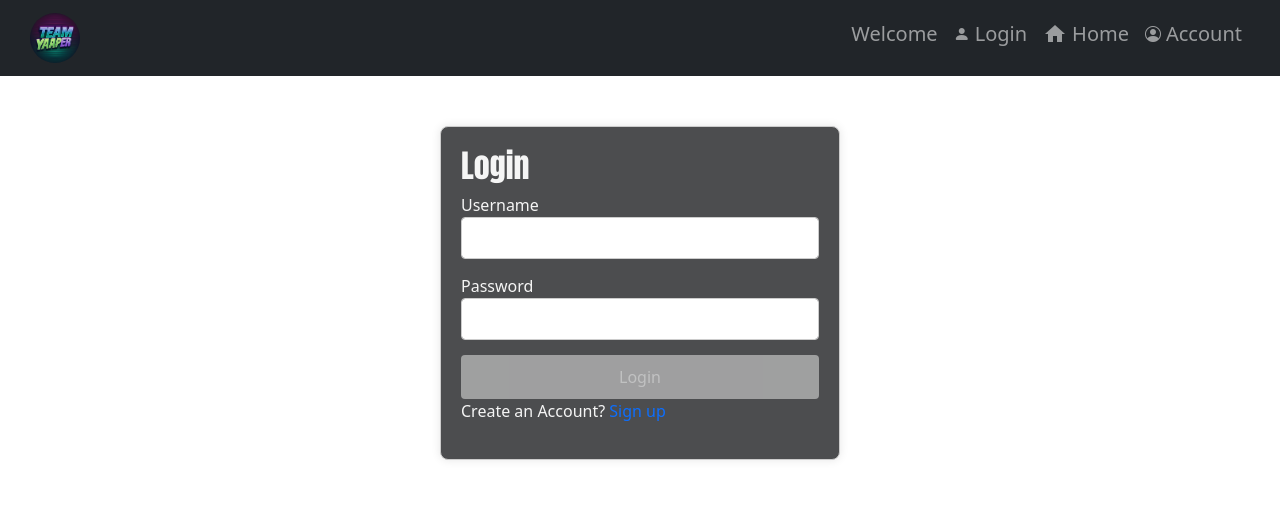
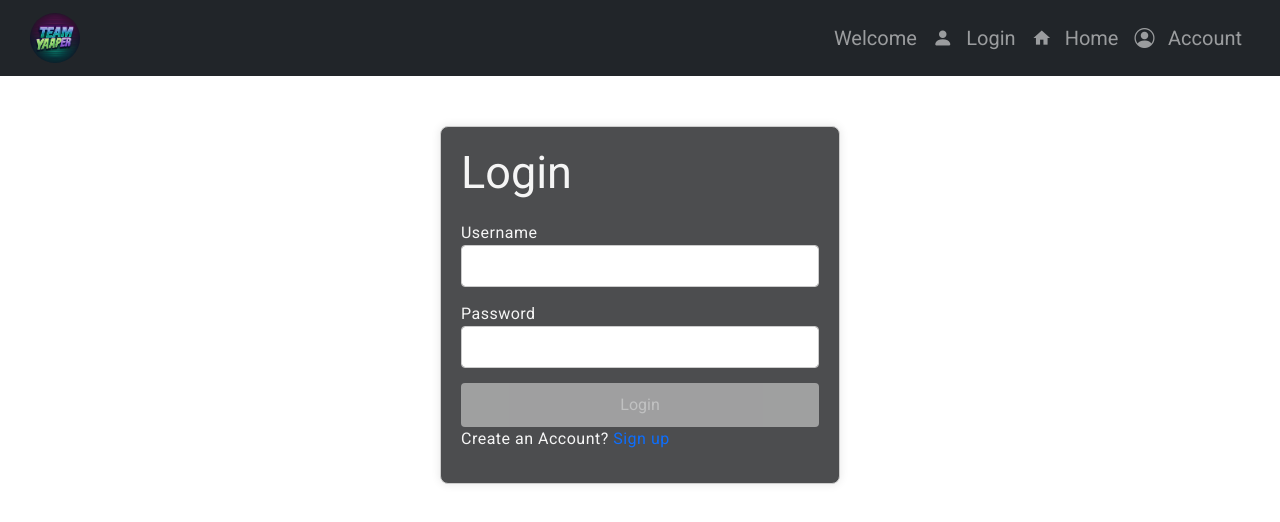
Before and after one commit to sajonasJ/TeamYaaper, an Angular app: page /login in a window 1280 px wide. Shown: the top 522 px of the page. Built offline with nearby package versions, Linux system fonts and the light colour scheme.

Commit message:
fixed issues with installation on desktop

```diff
--- a/angular.json
+++ b/angular.json
@@ -37,6 +37,7 @@
               }
             ],
             "styles": [
+              "@angular/material/prebuilt-themes/azure-blue.css",
               "src/styles.css",
               "./node_modules/bootstrap/dist/css/bootstrap.min.css",
               "node_modules/material-design-icons/iconfont/material-icons.css",
@@ -98,6 +99,7 @@
               }
             ],
             "styles": [
+              "@angular/material/prebuilt-themes/azure-blue.css",
               "src/styles.css"
             ],
             "scripts": []
--- a/package.json
+++ b/package.json
@@ -11,13 +11,16 @@
   "private": true,
   "dependencies": {
     "@angular/animations": "^18.1.0",
+    "@angular/cdk": "^18.2.2",
     "@angular/common": "^18.1.0",
     "@angular/compiler": "^18.1.0",
     "@angular/core": "^18.1.0",
     "@angular/forms": "^18.1.0",
+    "@angular/material": "^18.2.2",
     "@angular/platform-browser": "^18.1.0",
     "@angular/platform-browser-dynamic": "^18.1.0",
     "@angular/router": "^18.1.0",
+    "@material-ui/icons": "^4.11.3",
     "@types/bootstrap": "^5.2.10",
     "bootstrap": "^5.3.3",
     "bootstrap-icons": "^1.11.3",
--- a/src/app/app.module.ts
+++ b/src/app/app.module.ts
@@ -14,6 +14,7 @@ import { HomeComponent } from './pages/home/home.component';
 import { LoginPageComponent } from './pages/login-page/login-page.component';
 import { WelcomeComponent } from './pages/welcome/welcome.component';
 import { AddPostModalComponent } from './components/add-post-modal/add-post-modal.component';
+import { provideAnimationsAsync } from '@angular/platform-browser/animations/async';
 
 @NgModule({
   declarations: [
@@ -35,7 +36,9 @@ import { AddPostModalComponent } from './components/add-post-modal/add-post-moda
     AppRoutingModule,
     FormsModule
   ],
-  providers: [],
+  providers: [
+    provideAnimationsAsync()
+  ],
   bootstrap: [AppComponent]
 })
 export class AppModule { }
--- a/src/app/components/add-post-modal/add-post-modal.component.html
+++ b/src/app/components/add-post-modal/add-post-modal.component.html
@@ -9,20 +9,20 @@
         <!-- Post Title Input -->
         <div class="mb-3">
           <input type="text" class="form-control" [(ngModel)]="newPostTitle" placeholder="Post Title"
-            [maxlength]="postTitleCharacterLimit">
-          <small class="text-muted">{{ newPostTitle.length }}/{{ postTitleCharacterLimit }} characters</small>
+            [maxlength]="postTitleLimit">
+          <small class="text-muted">{{ newPostTitle.length }}/{{ postTitleLimit }} characters</small>
         </div>
         <!-- Post Text Input -->
         <div class="mb-3">
           <textarea class="form-control" [(ngModel)]="newPostText" placeholder="What's on your mind?" rows="3"
-            [maxlength]="postTextCharacterLimit"></textarea>
-          <small class="text-muted">{{ newPostText.length }}/{{ postTextCharacterLimit }} characters</small>
+            [maxlength]="postTextLimit"></textarea>
+          <small class="text-muted">{{ newPostText.length }}/{{ postTextLimit }} characters</small>
         </div>
       </div>
       <div class="modal-footer">
         <button type="button" class="btn btn-secondary" data-bs-dismiss="modal">Cancel</button>
         <button type="button" class="btn btn-primary"
-          [disabled]="isPostTitleExceedingLimit() || isPostTextExceedingLimit()" (click)="savePost()">
+          [disabled]="isPostTitleLimit() || isPostTextLimit()" (click)="savePost()">
           {{ postToEdit ? 'Save Changes' : 'Add Post' }}
         </button>
       </div>
--- a/src/app/components/add-post-modal/add-post-modal.component.ts
+++ b/src/app/components/add-post-modal/add-post-modal.component.ts
@@ -12,8 +12,8 @@ export class AddPostModalComponent implements OnChanges {
   @Output() postAdded = new EventEmitter<Post>();
   @Output() postEdited = new EventEmitter<Post>();
 
-  postTitleCharacterLimit: number = 100;
-  postTextCharacterLimit: number = 1000;
+  postTitleLimit: number = 100;
+  postTextLimit: number = 1000;
 
   newPostTitle: string = '';
   newPostText: string = '';
@@ -72,11 +72,11 @@ export class AddPostModalComponent implements OnChanges {
   }
 
   // Helper methods to check character limits
-  isPostTitleExceedingLimit(): boolean {
-    return this.newPostTitle.length > this.postTitleCharacterLimit;
+  isPostTitleLimit(): boolean {
+    return this.newPostTitle.length > this.postTitleLimit;
   }
 
-  isPostTextExceedingLimit(): boolean {
-    return this.newPostText.length > this.postTextCharacterLimit;
+  isPostTextLimit(): boolean {
+    return this.newPostText.length > this.postTextLimit;
   }
 }
--- a/src/app/components/header/header.component.css
+++ b/src/app/components/header/header.component.css
@@ -3,20 +3,9 @@
   width: 100%;
 }
 
-.nav-link, .nav-item{
-  display: flex;
-}
-
-.container-fluid{
+.container-fluid {
   padding-left: 30px;
-  padding-right:30px;
-}
-
-.logo img {
-  height: 100px;
-  background-color: rgb(215, 218, 218);
-  border-radius: 50%;
-  box-shadow: 0 0 15px rgba(0, 0, 0, 0.5);
+  padding-right: 30px;
 }
 
 .navbar-brand img {
@@ -24,8 +13,25 @@
   width: auto;
 }
 
+.nav-item {
+  display: flex;
+  align-items: center; /* Center align items vertically */
+}
+
+.nav-link {
+  display: flex; /* Use flexbox to align icon and text horizontally */
+  align-items: center; /* Center align items vertically */
+  gap: 0.5rem; /* Space between icon and text */
+}
+
 .nav-link i {
+  font-size: 20px; /* Set icon size to match h5 text */
   margin-right: 5px; /* Space between icon and text */
+}
+
+.nav-link h5 {
+  margin: 0; /* Remove any default margin */
+  font-size: 20px; /* Ensure h5 text size is consistent */
 }
 
 @media (max-width: 768px) {
@@ -47,5 +53,3 @@
     font-size: 14px; /* Adjust font size for smaller screens */
   }
 }
-
-/* Removed custom flex styles from #navbarNav to ensure Bootstrap's default is applied */
--- a/src/index.html
+++ b/src/index.html
@@ -10,9 +10,11 @@
   <link href="https://fonts.googleapis.com/css2?family=Anton&family=Exo+2:wght@400;600;700&display=swap" rel="stylesheet">
 
 
+  <link href="https://fonts.googleapis.com/css2?family=Roboto:wght@300;400;500&display=swap" rel="stylesheet">
+  <link href="https://fonts.googleapis.com/icon?family=Material+Icons" rel="stylesheet">
 </head>
 
-<body>
+<body class="mat-typography">
   <app-root></app-root>
 </body>
 
--- a/src/styles.css
+++ b/src/styles.css
@@ -36,3 +36,6 @@ h1, h2, h3, .primary-button, .heading, .title {
     font-family: 'Anton', sans-serif; /* Using Anton for a bold, standout look */
     font-weight: 400; /* Regular weight for prominence */
 }
+
+html, body { height: 100%; }
+body { margin: 0; font-family: Roboto, "Helvetica Neue", sans-serif; }
```
Also changed, not shown: 1 other file (tests, documents, lock files or other folders).
